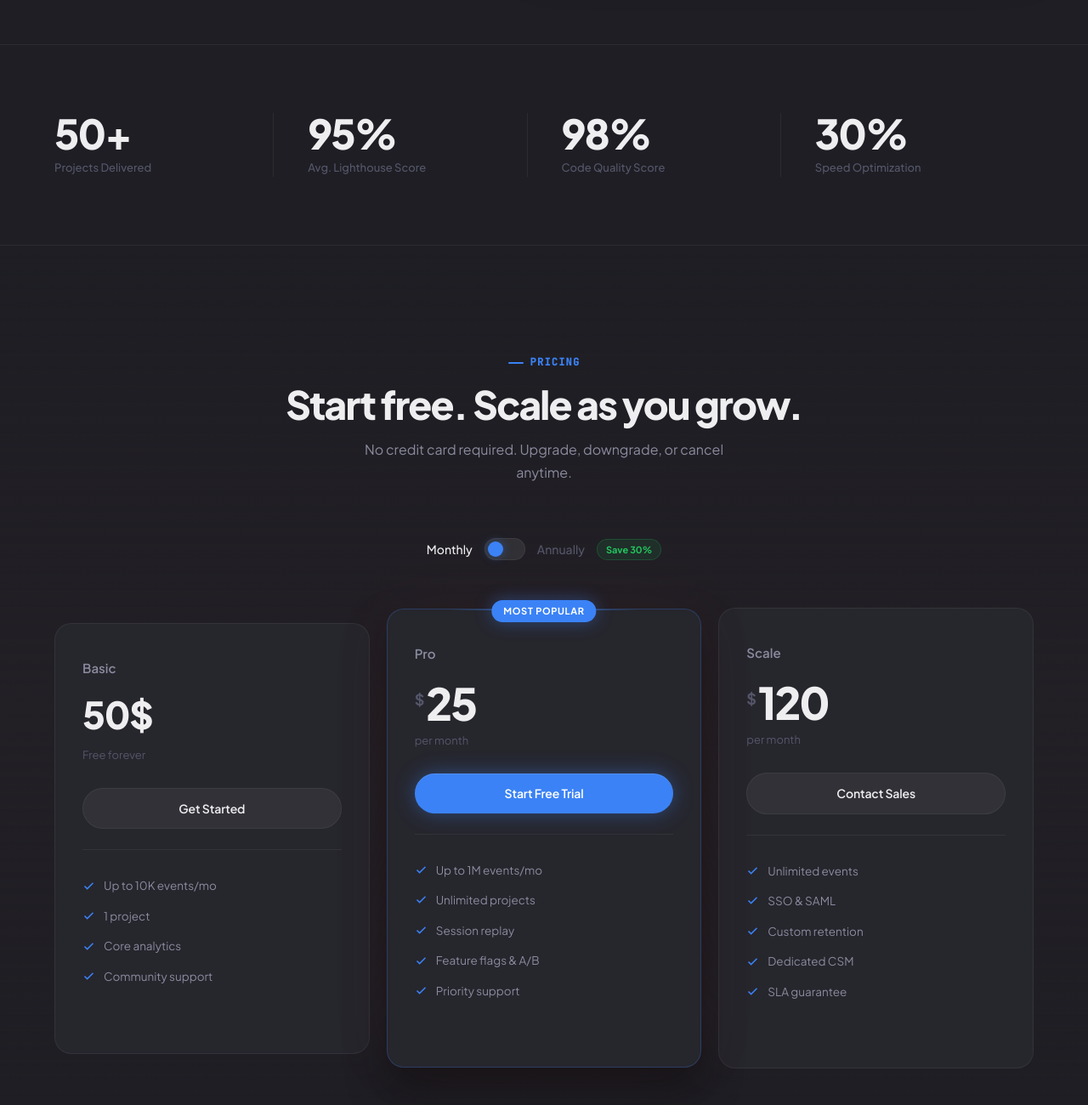
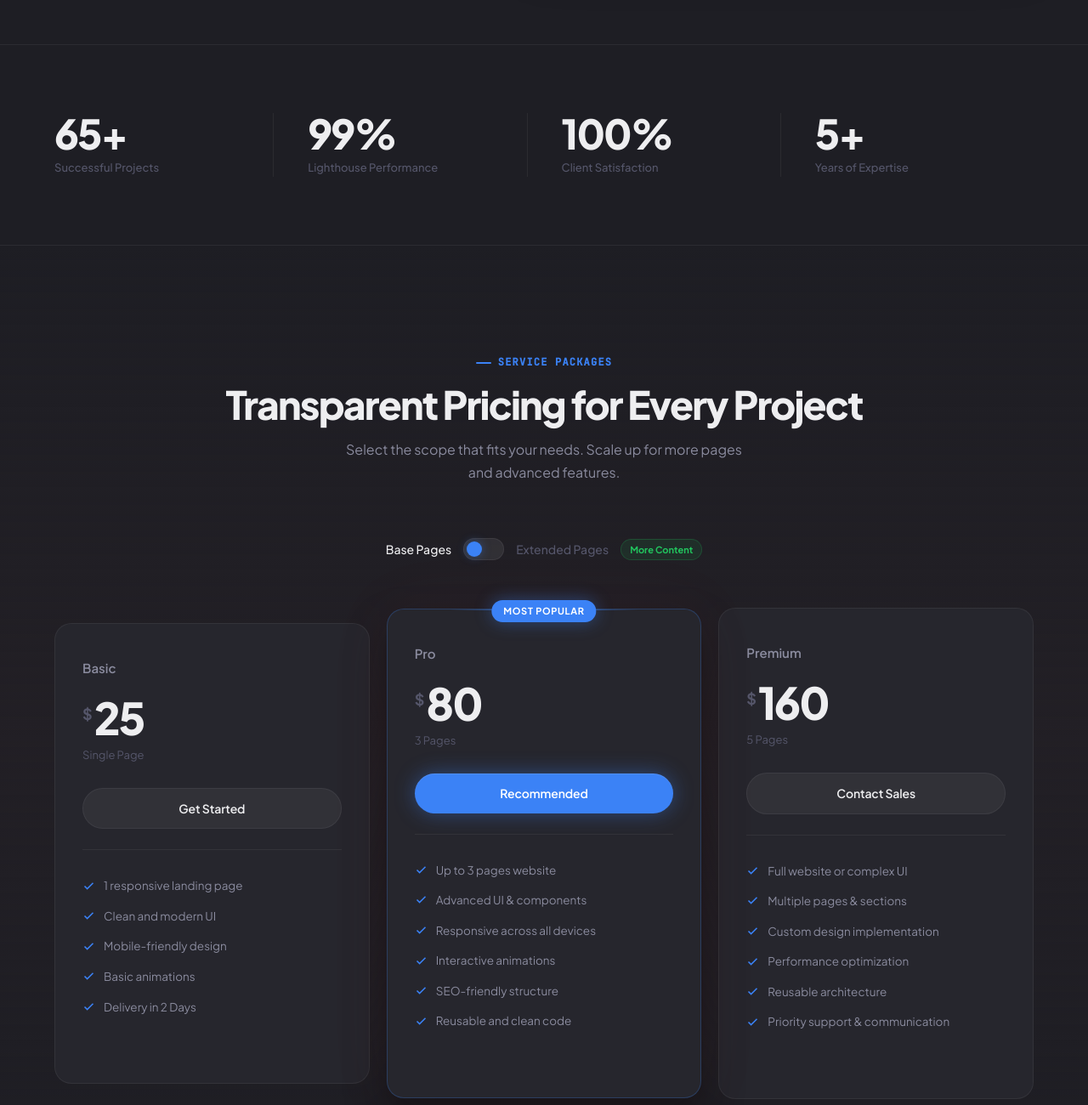
Before and after one commit to Akram-Abdul-Hameed/personalspaceprofolio, a plain HTML site: page index.html in a window 1280 px wide. Shown: the part 1760-3060 px from the top of the page at 85% size. Drawn offline with Linux system fonts and the light colour scheme.

Commit message:
update pricing section: replace SaaS content with 3-tier freelance packages and improve copy

```diff
--- a/index.html
+++ b/index.html
@@ -184,12 +184,10 @@
             React Apps
           </button>
           <button class="feature-tab" data-tab="replay" role="tab">
-            UI Development
-            Session Replay
+            UI Development Session Replay
           </button>
           <button class="feature-tab" data-tab="privacy" role="tab">
-            Landing Pages
-            Privacy
+            Landing Pages Privacy
           </button>
         </div>
 
@@ -214,7 +212,8 @@
               </div>
               <h3>Optimized Performance</h3>
               <p>
-                I build blazing-fast interfaces that pass Core Web Vitals with flying colors, ensuring high engagement and zero bounce rates.
+                I build blazing-fast interfaces that pass Core Web Vitals with
+                flying colors, ensuring high engagement and zero bounce rates.
               </p>
               <ul class="feature-bullets">
                 <li>
@@ -355,7 +354,8 @@
               </div>
               <h3>Pixel-Perfect Responsiveness</h3>
               <p>
-                I craft fluid layouts that look stunning on every device, from 4-inch smartphones to 32-inch 4K monitors.
+                I craft fluid layouts that look stunning on every device, from
+                4-inch smartphones to 32-inch 4K monitors.
               </p>
               <ul class="feature-bullets">
                 <li>
@@ -463,7 +463,8 @@
               </div>
               <h3>Modern Web Applications</h3>
               <p>
-                Building complex, state-driven applications using React and Next.js with focus on modularity and user flow.
+                Building complex, state-driven applications using React and
+                Next.js with focus on modularity and user flow.
               </p>
               <ul class="feature-bullets">
                 <li>
@@ -516,14 +517,27 @@
               </div>
               <div class="fv-body">
                 <div class="code-block">
-                  <span class="c-comment">// Modern Functional Component</span><br /><br />
-                  <span class="c-key">const</span> FeatureCard = ({ title, icon }) => {<br />
-                  &nbsp;&nbsp;<span class="c-key">const</span> [isHovered, setHover] = <span class="c-fn">useState</span>(<span class="c-key">false</span>);<br /><br />
+                  <span class="c-comment">// Modern Functional Component</span
+                  ><br /><br />
+                  <span class="c-key">const</span> FeatureCard = ({ title, icon
+                  }) => {<br />
+                  &nbsp;&nbsp;<span class="c-key">const</span> [isHovered,
+                  setHover] = <span class="c-fn">useState</span>(<span
+                    class="c-key"
+                    >false</span
+                  >);<br /><br />
                   &nbsp;&nbsp;<span class="c-key">return</span> (<br />
-                  &nbsp;&nbsp;&nbsp;&nbsp;&lt;<span class="c-key">div</span> onMouseEnter={() => <span class="c-fn">setHover</span>(<span class="c-key">true</span>)}&gt;<br />
+                  &nbsp;&nbsp;&nbsp;&nbsp;&lt;<span class="c-key">div</span>
+                  onMouseEnter={() => <span class="c-fn">setHover</span>(<span
+                    class="c-key"
+                    >true</span
+                  >)}&gt;<br />
                   &nbsp;&nbsp;&nbsp;&nbsp;&nbsp;&nbsp;{icon}<br />
-                  &nbsp;&nbsp;&nbsp;&nbsp;&nbsp;&nbsp;&lt;<span class="c-key">h3</span>&gt;{title}&lt;/<span class="c-key">h3</span>&gt;<br />
-                  &nbsp;&nbsp;&nbsp;&nbsp;&lt;/<span class="c-key">div</span>&gt;<br />
+                  &nbsp;&nbsp;&nbsp;&nbsp;&nbsp;&nbsp;&lt;<span class="c-key"
+                    >h3</span
+                  >&gt;{title}&lt;/<span class="c-key">h3</span>&gt;<br />
+                  &nbsp;&nbsp;&nbsp;&nbsp;&lt;/<span class="c-key">div</span
+                  >&gt;<br />
                   &nbsp;&nbsp;);<br />
                   };
                 </div>
@@ -558,7 +572,8 @@
               </div>
               <h3>Scalable UI Architecture</h3>
               <p>
-                I write maintainable, modular CSS and JavaScript following industry best practices like BEM and Atomic Design.
+                I write maintainable, modular CSS and JavaScript following
+                industry best practices like BEM and Atomic Design.
               </p>
               <ul class="feature-bullets">
                 <li>
@@ -647,16 +662,22 @@
                       class="re-dot"
                       style="background: var(--accent)"
                     ></span>
-                    Readable</span>
+                    Readable</span
+                  >
                   <span class="replay-event-tag"
                     ><span
                       class="re-dot"
                       style="background: var(--green)"
                     ></span>
-                    Reusable</span>
+                    Reusable</span
+                  >
                   <span class="replay-event-tag"
-                    ><span class="re-dot" style="background: var(--rose)"></span>
-                    DRY</span>
+                    ><span
+                      class="re-dot"
+                      style="background: var(--rose)"
+                    ></span>
+                    DRY</span
+                  >
                 </div>
               </div>
             </div>
@@ -682,7 +703,8 @@
               </div>
               <h3>SEO & Accessibility</h3>
               <p>
-                I ensure your site is visible to search engines and accessible to everyone, following WCAG 2.1 standards.
+                I ensure your site is visible to search engines and accessible
+                to everyone, following WCAG 2.1 standards.
               </p>
               <ul class="feature-bullets">
                 <li>
@@ -818,38 +840,20 @@
       <div class="container">
         <div class="stats-grid">
           <div class="stat-item fade-up">
-            <div class="stat-number" data-target="50" data-suffix="+">0</div>
-            <div class="stat-label">Projects Delivered</div>
+            <div class="stat-number" data-target="65" data-suffix="+">0</div>
+            <div class="stat-label">Successful Projects</div>
           </div>
           <div class="stat-item fade-up">
-            <div
-              class="stat-number"
-              data-target="95"
-              data-suffix="%"
-            >
-              0
-            </div>
-            <div class="stat-label">Avg. Lighthouse Score</div>
+            <div class="stat-number" data-target="99" data-suffix="%">0</div>
+            <div class="stat-label">Lighthouse Performance</div>
           </div>
           <div class="stat-item fade-up">
-            <div
-              class="stat-number"
-              data-target="98"
-              data-suffix="%"
-            >
-              0
-            </div>
-            <div class="stat-label">Code Quality Score</div>
+            <div class="stat-number" data-target="100" data-suffix="%">0</div>
+            <div class="stat-label">Client Satisfaction</div>
           </div>
           <div class="stat-item fade-up">
-            <div
-              class="stat-number"
-              data-target="30"
-              data-suffix="%"
-            >
-              0
-            </div>
-            <div class="stat-label">Speed Optimization</div>
+            <div class="stat-number" data-target="5" data-suffix="+">0</div>
+            <div class="stat-label">Years of Expertise</div>
           </div>
         </div>
       </div>
@@ -859,39 +863,46 @@
     <section class="section pricing-section" id="pricing">
       <div class="container">
         <div class="section-header fade-up">
-          <p class="section-label">Pricing</p>
-          <h2 class="section-title">Start free. Scale as you grow.</h2>
+          <p class="section-label">Service Packages</p>
+          <h2 class="section-title">Transparent Pricing for Every Project</h2>
           <p class="section-desc">
-            No credit card required. Upgrade, downgrade, or cancel anytime.
+            Select the scope that fits your needs. Scale up for more pages and
+            advanced features.
           </p>
         </div>
 
         <div class="pricing-toggle-wrap fade-up">
           <span class="pricing-toggle-label active" id="monthlyLabel"
-            >Monthly</span
+            >Base Pages</span
           >
           <button
             class="pricing-toggle"
             id="pricingToggle"
             aria-label="Toggle pricing period"
           ></button>
-          <span class="pricing-toggle-label" id="annualLabel">Annually</span>
-          <span class="pricing-save">Save 30%</span>
+          <span class="pricing-toggle-label" id="annualLabel"
+            >Extended Pages</span
+          >
+          <span class="pricing-save">More Content</span>
         </div>
 
         <div class="pricing-grid">
-          <!-- Starter: 50$ -->
+          <!-- Basic: Landing Page -->
           <div class="pricing-card fade-up">
             <div class="pricing-plan-name">Basic</div>
             <div class="pricing-amount">
-              <span
-                class="pricing-value free-label"
-                data-monthly="FREE"
-                data-annual="FREE"
-                >50$</span
+              <span class="pricing-currency">$</span>
+              <span class="pricing-value" data-monthly="25" data-annual="60"
+                >25</span
               >
             </div>
-            <div class="pricing-period">Free forever</div>
+            <div
+              class="pricing-period"
+              data-monthly="Single Page"
+              data-annual-total=" 3 Pages"
+            >
+              Single Page
+            </div>
             <a href="#" class="btn btn-secondary" onclick="return false;"
               >Get Started</a
             >
@@ -908,7 +919,7 @@
                 >
                   <polyline points="20 6 9 17 4 12" />
                 </svg>
-                Up to 10K events/mo
+                1 responsive landing page
               </li>
               <li>
                 <svg
@@ -921,7 +932,7 @@
                 >
                   <polyline points="20 6 9 17 4 12" />
                 </svg>
-                1 project
+                Clean and modern UI
               </li>
               <li>
                 <svg
@@ -934,7 +945,7 @@
                 >
                   <polyline points="20 6 9 17 4 12" />
                 </svg>
-                Core analytics
+                Mobile-friendly design
               </li>
               <li>
                 <svg
@@ -947,7 +958,20 @@
                 >
                   <polyline points="20 6 9 17 4 12" />
                 </svg>
-                Community support
+                Basic animations
+              </li>
+              <li>
+                <svg
+                  width="15"
+                  height="15"
+                  viewBox="0 0 24 24"
+                  fill="none"
+                  stroke="currentColor"
+                  stroke-width="2.5"
+                >
+                  <polyline points="20 6 9 17 4 12" />
+                </svg>
+                Delivery in 2 Days
               </li>
             </ul>
           </div>
@@ -958,19 +982,19 @@
             <div class="pricing-plan-name">Pro</div>
             <div class="pricing-amount">
               <span class="pricing-currency">$</span>
-              <span class="pricing-value" data-monthly="25" data-annual="17.50"
-                >25</span
+              <span class="pricing-value" data-monthly="80" data-annual="120"
+                >80</span
               >
             </div>
             <div
               class="pricing-period"
-              data-monthly="per month"
-              data-annual-total="210"
+              data-monthly="3 Pages"
+              data-annual-total="5 Pages"
             >
-              per month
+              3 Pages
             </div>
             <a href="#" class="btn btn-primary" onclick="return false;"
-              >Start Free Trial</a
+              >Recommended</a
             >
             <div class="pricing-divider"></div>
             <ul class="pricing-features">
@@ -985,7 +1009,7 @@
                 >
                   <polyline points="20 6 9 17 4 12" />
                 </svg>
-                Up to 1M events/mo
+                Up to 3 pages website
               </li>
               <li>
                 <svg
@@ -998,7 +1022,7 @@
                 >
                   <polyline points="20 6 9 17 4 12" />
                 </svg>
-                Unlimited projects
+                Advanced UI & components
               </li>
               <li>
                 <svg
@@ -1011,7 +1035,7 @@
                 >
                   <polyline points="20 6 9 17 4 12" />
                 </svg>
-                Session replay
+                Responsive across all devices
               </li>
               <li>
                 <svg
@@ -1024,7 +1048,7 @@
                 >
                   <polyline points="20 6 9 17 4 12" />
                 </svg>
-                Feature flags &amp; A/B
+                Interactive animations
               </li>
               <li>
                 <svg
@@ -1037,26 +1061,39 @@
                 >
                   <polyline points="20 6 9 17 4 12" />
                 </svg>
-                Priority support
+                SEO-friendly structure
+              </li>
+              <li>
+                <svg
+                  width="15"
+                  height="15"
+                  viewBox="0 0 24 24"
+                  fill="none"
+                  stroke="currentColor"
+                  stroke-width="2.5"
+                >
+                  <polyline points="20 6 9 17 4 12" />
+                </svg>
+                Reusable and clean code
               </li>
             </ul>
           </div>
 
           <!-- Scale: $120 / $84 -->
           <div class="pricing-card fade-up">
-            <div class="pricing-plan-name">Scale</div>
+            <div class="pricing-plan-name">Premium</div>
             <div class="pricing-amount">
               <span class="pricing-currency">$</span>
-              <span class="pricing-value" data-monthly="120" data-annual="84"
-                >120</span
+              <span class="pricing-value" data-monthly="160" data-annual="40"
+                >160</span
               >
             </div>
             <div
               class="pricing-period"
-              data-monthly="per month"
-              data-annual-total="1,008"
+              data-monthly="5 Pages"
+              data-annual-total="per Page"
             >
-              per month
+              5 Pages
             </div>
             <a href="#" class="btn btn-secondary" onclick="return false;"
               >Contact Sales</a
@@ -1074,7 +1111,7 @@
                 >
                   <polyline points="20 6 9 17 4 12" />
                 </svg>
-                Unlimited events
+                Full website or complex UI
               </li>
               <li>
                 <svg
@@ -1087,7 +1124,7 @@
                 >
                   <polyline points="20 6 9 17 4 12" />
                 </svg>
-                SSO &amp; SAML
+                Multiple pages & sections
               </li>
               <li>
                 <svg
@@ -1100,7 +1137,7 @@
                 >
                   <polyline points="20 6 9 17 4 12" />
                 </svg>
-                Custom retention
+                Custom design implementation
               </li>
               <li>
                 <svg
@@ -1113,7 +1150,7 @@
                 >
                   <polyline points="20 6 9 17 4 12" />
                 </svg>
-                Dedicated CSM
+                Performance optimization
               </li>
               <li>
                 <svg
@@ -1126,7 +1163,20 @@
                 >
                   <polyline points="20 6 9 17 4 12" />
                 </svg>
-                SLA guarantee
+                Reusable architecture
+              </li>
+              <li>
+                <svg
+                  width="15"
+                  height="15"
+                  viewBox="0 0 24 24"
+                  fill="none"
+                  stroke="currentColor"
+                  stroke-width="2.5"
+                >
+                  <polyline points="20 6 9 17 4 12" />
+                </svg>
+                Priority support & communication
               </li>
             </ul>
           </div>
@@ -1135,7 +1185,7 @@
     </section>
 
     <!-- SUBSCRIBE -->
-    <section class="subscribe-section">
+    <section class="subscribe-section" id="contact">
       <div class="container">
         <div class="subscribe-inner fade-up">
           <h2 class="section-title">Stay in the loop</h2>
@@ -1203,7 +1253,7 @@
     </section>
 
     <!-- FOOTER -->
-    <footer class="footer" id="contact">
+    <footer class="footer">
       <div class="container">
         <div class="footer-row-links">
           <a href="#features">Features</a>
--- a/src/scripts/Personal-Profolio.js
+++ b/src/scripts/Personal-Profolio.js
@@ -67,7 +67,7 @@
             pricePeriods.forEach(el => {
                 if (isAnnual) {
                     const total = el.dataset.annualTotal;
-                    el.innerHTML = 'per month <span class="period-yearly">($' + total + ' per year)</span>';
+                    el.innerHTML = `Up to <span class="period-yearly"> ${total} </span>`;
                 } else {
                     el.innerHTML = el.dataset.monthly;
                 }
--- a/src/styles/Personal-Profolio.css
+++ b/src/styles/Personal-Profolio.css
@@ -1431,6 +1431,7 @@
 }
 
 .period-yearly {
+  padding-left: 4px;
   color: var(--text-primary);
 }
 
```
